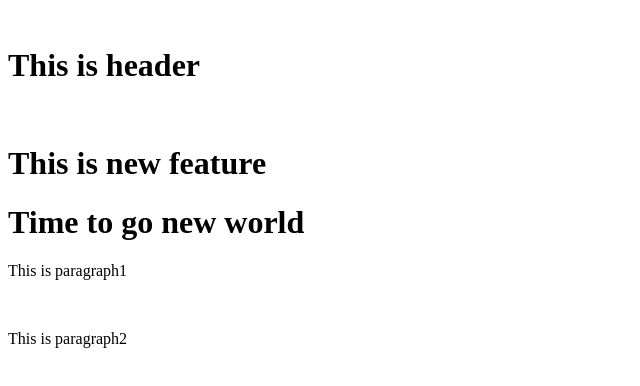
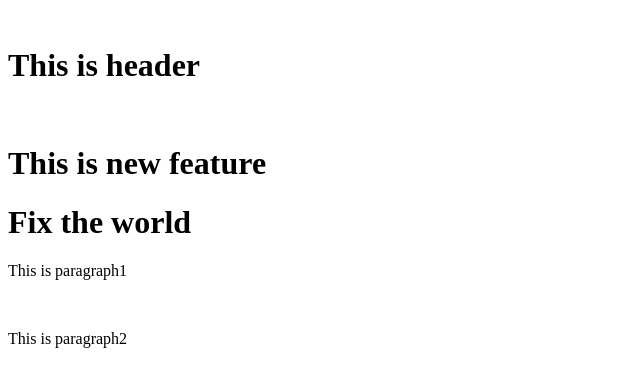
Before and after one commit to JaoPhu/sample_git2, a plain HTML site: page index.html in a window 1280 px wide. Shown: the whole page, without its empty margins (0-640 px from the left). Drawn offline with Linux system fonts and the light colour scheme.

Commit message:
Fixes #1: add git add index.html !

```diff
--- a/index.html
+++ b/index.html
@@ -4,7 +4,7 @@
 <body>
 <h1>This is header</h1>
 <h1>This is new feature</h1>
-<h1>Time to go new world</h1>
+<h1>Fix the world</h1>
 <p>This is paragraph1</p>
 <p>This is paragraph2</p>
 </body>
```
